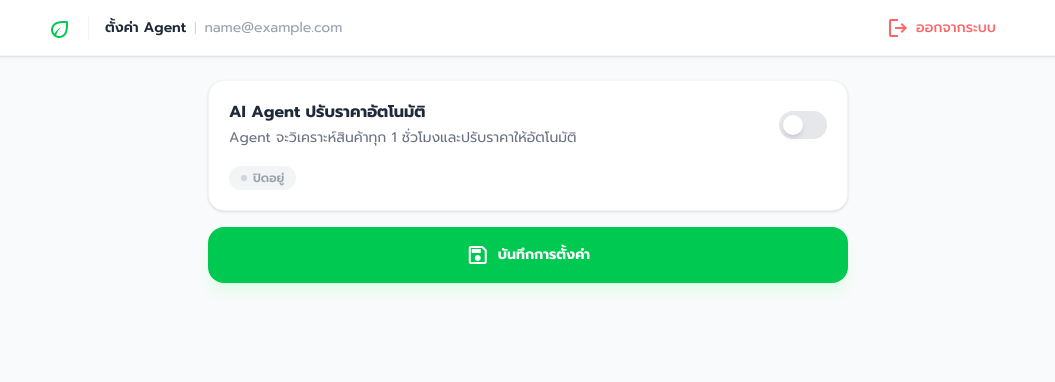
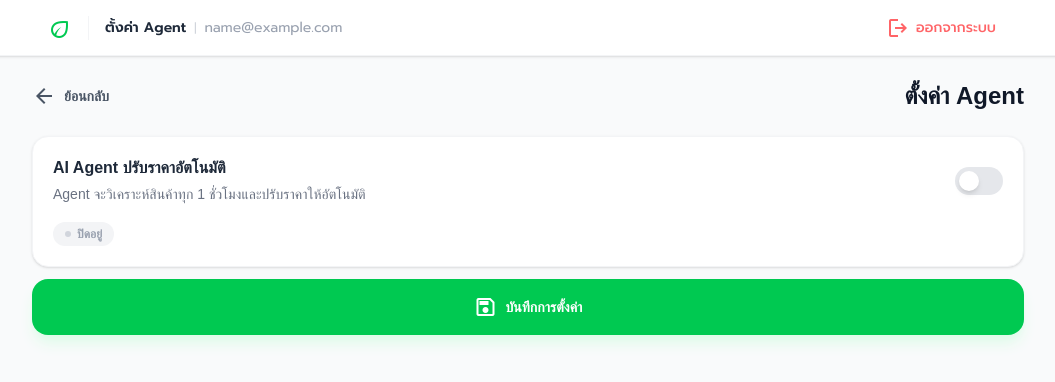
Before and after one commit to fuzenblue/Phak-Chat-Jen, a React (Vite) app in the folder client/: page /dashboard/agent in a window 1280 px wide. Shown: the top 382 px of the page, without its empty margins (112-1167 px from the left). Built offline with nearby package versions, Linux system fonts and the light colour scheme; no server answers; sample sign-in values are in the browser's storage; a web font is replaced by a local one.

Commit message:
feat: enhance UI with navigation buttons and update font styles across multiple pages

```diff
--- a/client/src/index.css
+++ b/client/src/index.css
@@ -5,6 +5,7 @@
   --font-sans: "Funnel Sans", "Prompt", sans-serif;
   --font-prompt: "Prompt", sans-serif;
   --font-funnel: "Funnel Sans", sans-serif;
+  --font-sarabun: "Sarabun", sans-serif;
 }
 
 body {
--- a/client/src/pages/AgentActivityPage.jsx
+++ b/client/src/pages/AgentActivityPage.jsx
@@ -1,4 +1,5 @@
 import { useEffect, useState } from 'react';
+import { useNavigate } from 'react-router-dom';
 import MerchantNavbar from '../components/MerchantNavbar';
 import { useAuth } from '../contexts/AuthContext';
 import api from '../services/api';
@@ -133,6 +134,7 @@ function ActionCard({ action, onApprove, onReject }) {
 // Main Page
 export default function AgentActivityPage() {
   const { user, logout } = useAuth();
+  const navigate = useNavigate();
 
   const [actions, setActions] = useState([]);
   const [shopId, setShopId] = useState(null);
@@ -192,7 +194,7 @@ export default function AgentActivityPage() {
   );
 
   return (
-    <div className="min-h-screen bg-gray-50 font-prompt">
+    <div className="min-h-screen bg-gray-50 font-sarabun">
       {/* Navbar */}
       <MerchantNavbar
         shopName="Activity Agent"
@@ -200,19 +202,34 @@ export default function AgentActivityPage() {
         onLogout={logout}
       />
 
+      {/* Header - Page Title with Back Button */}
+      <div className="max-w-5xl mx-auto px-4 py-6">
+        <div className="flex items-center justify-between">
+          <button
+            onClick={() => navigate('/dashboard')}
+            className="flex items-center gap-2 text-gray-600 hover:text-gray-800 font-semibold text-sm transition"
+          >
+            <span className="material-symbols-outlined text-[20px]">arrow_back</span>
+            ย้อนกลับ
+          </button>
+          <h1 className="text-2xl font-black text-gray-900">Activity Agent</h1>
+        </div>
+      </div>
+
       {/* Filter Tabs */}
-      <div className="bg-white border-b border-gray-100 sticky top-14 z-10">
-        <div className="max-w-2xl mx-auto px-4 flex">
+      <div className="sticky top-14 z-10 py-4 bg-gray-50 border-b border-gray-100">
+        <div className="max-w-5xl mx-auto px-4">
+          <div className="bg-gray-100 rounded-2xl p-1 flex gap-1">
             {TABS.map((tab) => {
               const isActive = activeTab === tab.key;
               return (
                 <button
                   key={tab.key}
                   onClick={() => setActiveTab(tab.key)}
-                className={`relative py-3.5 px-4 text-sm font-semibold transition-colors flex items-center gap-1.5 ${
+                  className={`flex-1 py-2.5 rounded-xl text-sm font-semibold transition-all flex items-center justify-center gap-1.5 ${
                     isActive
-                    ? 'border-b-2 border-green-500 text-green-600'
-                    : 'text-gray-400 hover:text-gray-600'
+                      ? 'bg-white text-gray-900 shadow-sm'
+                      : 'text-gray-500 hover:text-gray-700'
                   }`}
                 >
                   {tab.label}
@@ -227,9 +244,10 @@ export default function AgentActivityPage() {
               })}
           </div>
         </div>
+      </div>
 
       {/* Content */}
-      <div className="max-w-2xl mx-auto px-4 py-5 space-y-3">
+      <div className="max-w-5xl mx-auto px-4 py-6 space-y-3">
 
         {/* Summary bar (all tab only) */}
         {activeTab === 'all' && (
@@ -264,6 +282,8 @@ export default function AgentActivityPage() {
             onReject={handleReject}
           />
         ))}
+
+
       </div>
     </div>
   );
--- a/client/src/pages/AgentSettingsPage.jsx
+++ b/client/src/pages/AgentSettingsPage.jsx
@@ -1,4 +1,5 @@
 import { useState, useEffect } from 'react';
+import { useNavigate } from 'react-router-dom';
 import MerchantNavbar from '../components/MerchantNavbar';
 import { useAuth } from '../contexts/AuthContext';
 import api from '../services/api';
@@ -33,6 +34,7 @@ function Card({ children, className = '' }) {
 // ── Main Page ──────────────────────────────────────────────────────────
 export default function AgentSettingsPage() {
   const { user, logout } = useAuth();
+  const navigate = useNavigate();
 
   const [policy, setPolicy] = useState({
     active: false,
@@ -113,7 +115,7 @@ export default function AgentSettingsPage() {
 
   // ── render ────────────────────────────────────────────────────────
   return (
-    <div className="min-h-screen bg-gray-50 font-prompt">
+    <div className="min-h-screen bg-gray-50 font-sarabun">
       {/* Navbar */}
       <MerchantNavbar
         shopName="ตั้งค่า Agent"
@@ -138,7 +140,17 @@ export default function AgentSettingsPage() {
       </div>
 
       {/* Content */}
-      <div className="max-w-2xl mx-auto px-4 py-6 space-y-4">
+      <div className="max-w-5xl mx-auto px-4 py-6">
+        <div className="flex items-center justify-between mb-6">
+          <button
+            onClick={() => navigate('/dashboard')}
+            className="flex items-center gap-2 text-gray-600 hover:text-gray-800 font-semibold text-sm transition"
+          >
+            <span className="material-symbols-outlined text-[20px]">arrow_back</span>
+            ย้อนกลับ
+          </button>
+          <h1 className="text-2xl font-black text-gray-900">ตั้งค่า Agent</h1>
+        </div>
 
         {loading ? (
           <div className="flex flex-col items-center justify-center py-20 gap-3">
@@ -146,7 +158,7 @@ export default function AgentSettingsPage() {
             <p className="text-sm text-gray-400">กำลังโหลดข้อมูล...</p>
           </div>
         ) : (
-          <>
+          <div className="space-y-3">
 
 
         {/* ── Card 1: Toggle Agent ───────────────────────────────── */}
@@ -311,7 +323,7 @@ export default function AgentSettingsPage() {
         <button
           onClick={handleSave}
           disabled={saving}
-          className={`w-full text-white font-bold py-4 rounded-2xl transition-all shadow-lg flex items-center justify-center gap-2 text-sm ${
+          className={`w-full text-white font-bold py-4 rounded-2xl transition-all shadow-lg flex items-center justify-center gap-2 text-sm mb-8 ${
             saving
               ? 'bg-gray-300 cursor-not-allowed shadow-gray-100'
               : 'bg-green-500 hover:bg-green-600 active:scale-[0.98] shadow-green-100'
@@ -322,7 +334,7 @@ export default function AgentSettingsPage() {
           </span>
           {saving ? 'กำลังบันทึก...' : 'บันทึกการตั้งค่า'}
         </button>
-          </>
+          </div>
         )}
 
       </div>
--- a/client/src/pages/MyProductsPage.jsx
+++ b/client/src/pages/MyProductsPage.jsx
@@ -22,6 +22,7 @@ export default function MyProductsPage() {
   const [error, setError]         = useState(null);
   const [activeTab, setActiveTab] = useState("all");
   const [deleteId, setDeleteId]   = useState(null);
+  const [pendingCount, setPendingCount] = useState(0);
 
   //1. ป้องกันการเข้าถึงโดยไม่ Login (แก้ปัญหากด Back แล้วยังเข้าได้)
   useEffect(() => {
@@ -79,6 +80,24 @@ export default function MyProductsPage() {
     if (token) { fetchData(); }
   }, [token, navigate, location]);
 
+  // 3. ดึงข้อมูลจำนวน pending actions สำหรับ notification badge
+  useEffect(() => {
+    const fetchPendingCount = async () => {
+      try {
+        const meRes = await api.get('auth/me');
+        const shopId = meRes.data.data.shop_id;
+        if (shopId) {
+          const res = await api.get(`agent/actions/${shopId}`);
+          const pending = res.data.data.filter((a) => a.status === 'pending').length;
+          setPendingCount(pending);
+        }
+      } catch (err) {
+        console.error('Error fetching pending actions:', err);
+      }
+    };
+
+    if (token) { fetchPendingCount(); }
+  }, [token]);
 
   const handleDelete = async (id) => {
     try {
@@ -113,7 +132,7 @@ export default function MyProductsPage() {
   }
 
   return (
-    <div className="min-h-screen bg-gray-50" style={{ fontFamily: "'Sarabun', sans-serif" }}>
+    <div className="min-h-screen bg-gray-50 font-sarabun" style={{}}>
       <link href="https://fonts.googleapis.com/css2?family=Sarabun:wght@300;400;500;600;700&display=swap" rel="stylesheet" />
 
 
@@ -134,6 +153,17 @@ export default function MyProductsPage() {
             )}
           </div>
           <div className="flex items-center gap-2">
+            <button
+              onClick={() => navigate("/dashboard/agent/activity")}
+              className="w-9 h-9 flex items-center justify-center rounded-xl border border-gray-200 bg-white hover:bg-purple-50 hover:border-purple-300 transition relative"
+              title="Agent Activity"
+            >
+              <span className="material-symbols-outlined text-purple-500">notifications</span>
+              {/* Badge - show only when there are pending actions */}
+              {pendingCount > 0 && (
+                <span className="absolute -top-1 -right-1 w-4 h-4 bg-red-500 text-white text-[10px] font-bold rounded-full flex items-center justify-center">!</span>
+              )}
+            </button>
             <button
               onClick={() => navigate("/dashboard/agent")}
               className="w-9 h-9 flex items-center justify-center rounded-xl border border-gray-200 bg-white hover:bg-blue-50 hover:border-blue-300 transition"
--- a/client/src/pages/StoreSetup.jsx
+++ b/client/src/pages/StoreSetup.jsx
@@ -236,7 +236,7 @@ export default function StoreSetup() {
   }
 
   return (
-    <div className="min-h-screen bg-gray-50 font-sarabun text-gray-800">
+    <div className="min-h-screen bg-gray-50 font-prompt text-gray-800">
       <link href="https://fonts.googleapis.com/css2?family=Sarabun:wght@400;500;600;700&display=swap" rel="stylesheet" />
       <link rel="stylesheet" href="https://fonts.googleapis.com/css2?family=Material+Symbols+Outlined:opsz,wght,FILL,GRAD@20..48,100..700,0..1,-50..200" />
 
@@ -270,7 +270,19 @@ export default function StoreSetup() {
         onLogout={logout}
       />
 
-      <div className="max-w-lg mx-auto px-4 py-5 space-y-4 pt-16">
+      <div className="max-w-5xl mx-auto px-4 py-6">
+        <div className="flex items-center justify-between mb-6">
+          <button
+            onClick={() => navigate('/dashboard')}
+            className="flex items-center gap-2 text-gray-600 hover:text-gray-800 font-semibold text-sm transition"
+          >
+            <span className="material-symbols-outlined text-[20px]">arrow_back</span>
+            ย้อนกลับ
+          </button>
+          <h1 className="text-2xl font-black text-gray-900">ตั้งค่าร้านค้า</h1>
+        </div>
+
+        <div className="space-y-3">
         <Card title="ข้อมูลร้าน" icon={<span className="material-symbols-outlined text-[20px]">storefront</span>}>
           <div className="space-y-4">
             <div>
@@ -370,6 +382,7 @@ export default function StoreSetup() {
           {loading && <span className="animate-spin material-symbols-outlined text-[18px]">progress_activity</span>}
           {existingShopId ? "อัปเดตข้อมูลร้าน" : "สร้างร้านค้า"}
         </button>
+        </div>
       </div>
     </div>
   );
```
Also changed, not shown: client/src/App.css (added). Lines whose indentation alone changed are shown as unchanged.
